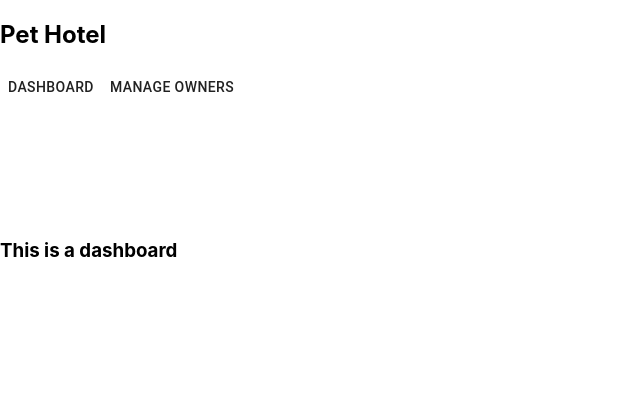
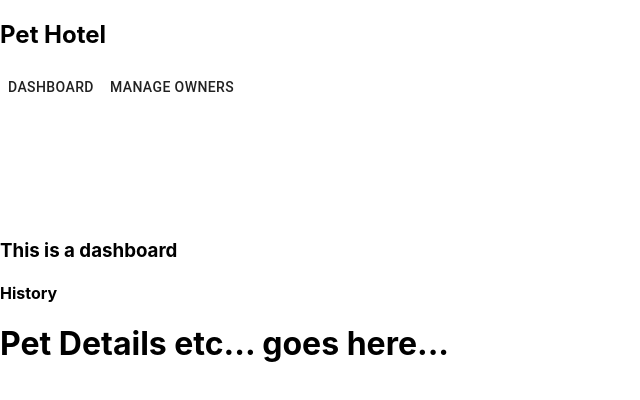
Before and after one commit to Johnshandsable/pet-hotel, a React (Create React App) app in the folder pet-hotel/: page /dashboard in a window 1280 px wide. Shown: the top 400 px of the page, without its empty margins (0-640 px from the left). Built offline with nearby package versions, Linux system fonts and the light colour scheme; no server answers.

Commit message:
server and client up and talking

```diff
--- a/pet-hotel/package.json
+++ b/pet-hotel/package.json
@@ -7,6 +7,7 @@
     "@testing-library/jest-dom": "^5.11.10",
     "@testing-library/react": "^11.2.6",
     "@testing-library/user-event": "^12.8.3",
+    "axios": "^0.21.1",
     "react": "^17.0.2",
     "react-dom": "^17.0.2",
     "react-router-dom": "^5.2.0",
--- a/pet-hotel/src/components/Dashboard/Dashboard.jsx
+++ b/pet-hotel/src/components/Dashboard/Dashboard.jsx
@@ -1,5 +1,12 @@
+import HistoryTable from '../HistoryTable/HistoryTable';
+
 function Dashboard() {
-  return <h3>This is a dashboard</h3>;
+  return (
+    <div>
+      <h3>This is a dashboard</h3>
+      <HistoryTable />
+    </div>
+  );
 }
 
 export default Dashboard;
--- a/pet-hotel/src/components/HistoryTable/HistoryTable.jsx
+++ b/pet-hotel/src/components/HistoryTable/HistoryTable.jsx
@@ -1,6 +1,16 @@
+import axios from 'axios';
 import HistoryTableItem from './HistoryTableItem';
 
 function HistoryTable() {
+  axios
+    .get('/api/pets/all')
+    .then((res) => {
+      console.log('a response occurred', res);
+    })
+    .catch((err) => {
+      console.error('an error occurred', err);
+    });
+
   return (
     <div className="history-table">
       <h4>History</h4>
```
Also changed, not shown: 1 other file (tests, documents, lock files or other folders).
